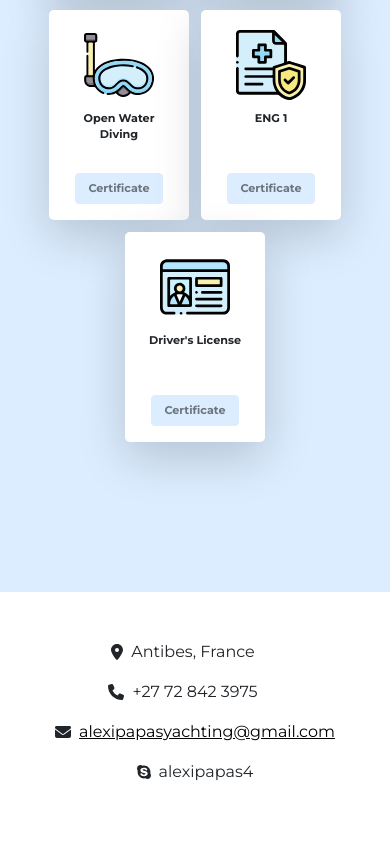
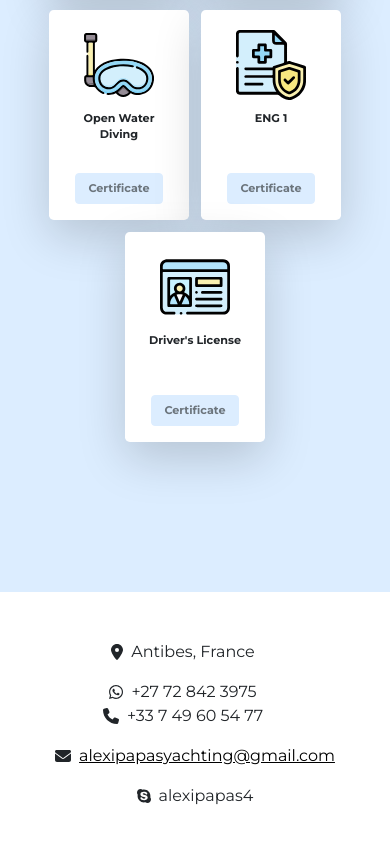
Before and after one commit to Keelan-Matthews/alexi-yacht-portfolio, a React (Create React App) app: page / in a window 390 px wide. Shown: the part 2478-3322 px from the top of the page. Built offline with nearby package versions, Linux system fonts and the light colour scheme.

Commit message:
Updated CV and phone display

```diff
--- a/src/components/footer.jsx
+++ b/src/components/footer.jsx
@@ -4,6 +4,7 @@ import { faSkype } from "@fortawesome/free-brands-svg-icons";
 import { faMapMarkerAlt } from "@fortawesome/free-solid-svg-icons";
 import { faPhone } from "@fortawesome/free-solid-svg-icons";
 import { faEnvelope } from "@fortawesome/free-solid-svg-icons";
+import { faWhatsapp } from "@fortawesome/free-brands-svg-icons";
 
 export default function footer() {
   return (
@@ -14,8 +15,12 @@ export default function footer() {
           <p className="mb-0">Antibes, France</p>
         </div>
         <div className="d-flex align-items-center">
+          <FontAwesomeIcon icon={ faWhatsapp } className="me-2" />
+          <p className="mb-0">+27 72 842 3975</p>
+        </div>
+        <div className="d-flex align-items-center">
           <FontAwesomeIcon icon={ faPhone } className="me-2" />
-          <p className="mb-0">+27 72 842 3975</p>
+          <p className="mb-0">+33 7 49 60 54 77</p>
         </div>
       </div>
 
```
Also changed, not shown: 1 other file (tests, documents, lock files or other folders).
